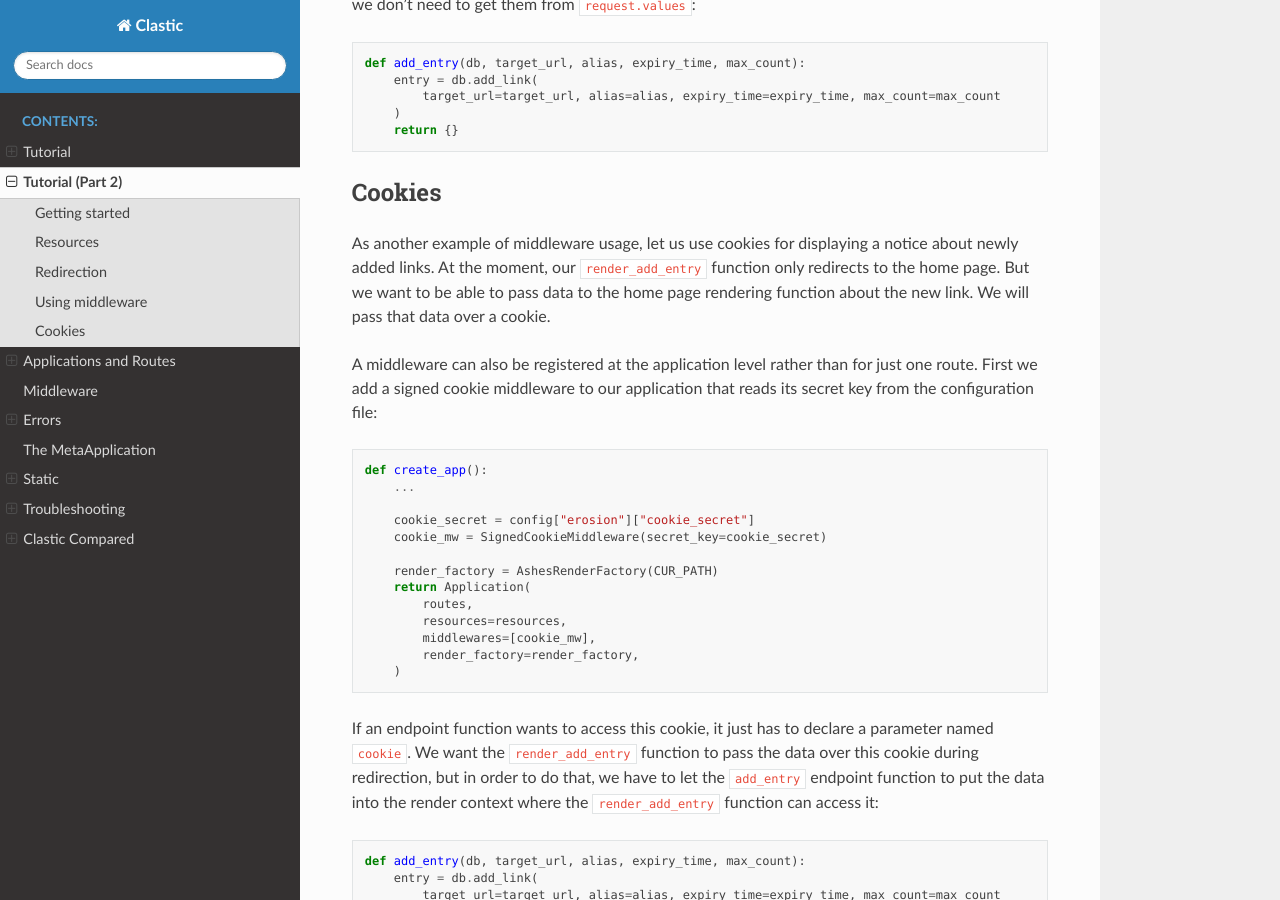
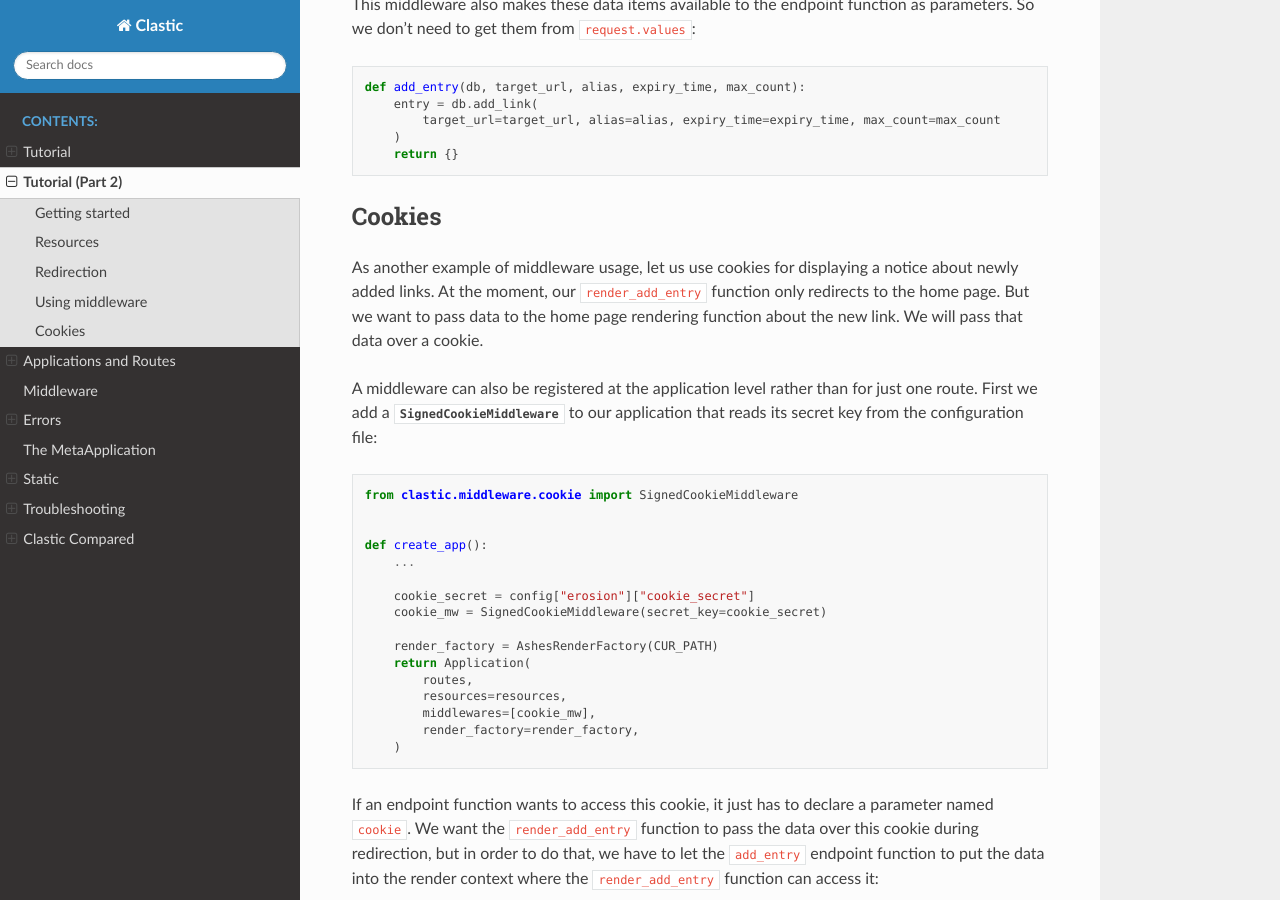
Before and after one commit to mahmoud/clastic, a Sphinx documentation site: the page built from docs/tutorial-part2.rst, in a window 1280 px wide and 900 px high, scrolled down 6947 px. Built offline with Sphinx 7.4.7 and the Read the Docs theme 2.0.0, drawn with Linux system fonts in a browser that asks for light colours; some of the changed text lies outside the part shown.

Commit message:
add api link for signed cookie middleware

```diff
--- a/docs/tutorial-part2.rst
+++ b/docs/tutorial-part2.rst
@@ -434,16 +434,20 @@
 let us use cookies for displaying a notice about newly added links.
 At the moment, our ``render_add_entry`` function only redirects
 to the home page.
-But we want to be able to pass data to the home page rendering function
+But we want to pass data to the home page rendering function
 about the new link.
 We will pass that data over a cookie.
 
 A middleware can also be registered at the application level
 rather than for just one route.
-First we add a signed cookie middleware to our application
-that reads its secret key from the configuration file:
+First we add
+a :class:`SignedCookieMiddleware <clastic.middleware.cookie import SignedCookieMiddleware>`
+to our application that reads its secret key from the configuration file:
 
 .. code-block:: python
+
+   from clastic.middleware.cookie import SignedCookieMiddleware
+
 
    def create_app():
        ...
```
Also changed, not shown: other parts of docs/tutorial-part2.rst (+6 -6 lines).
